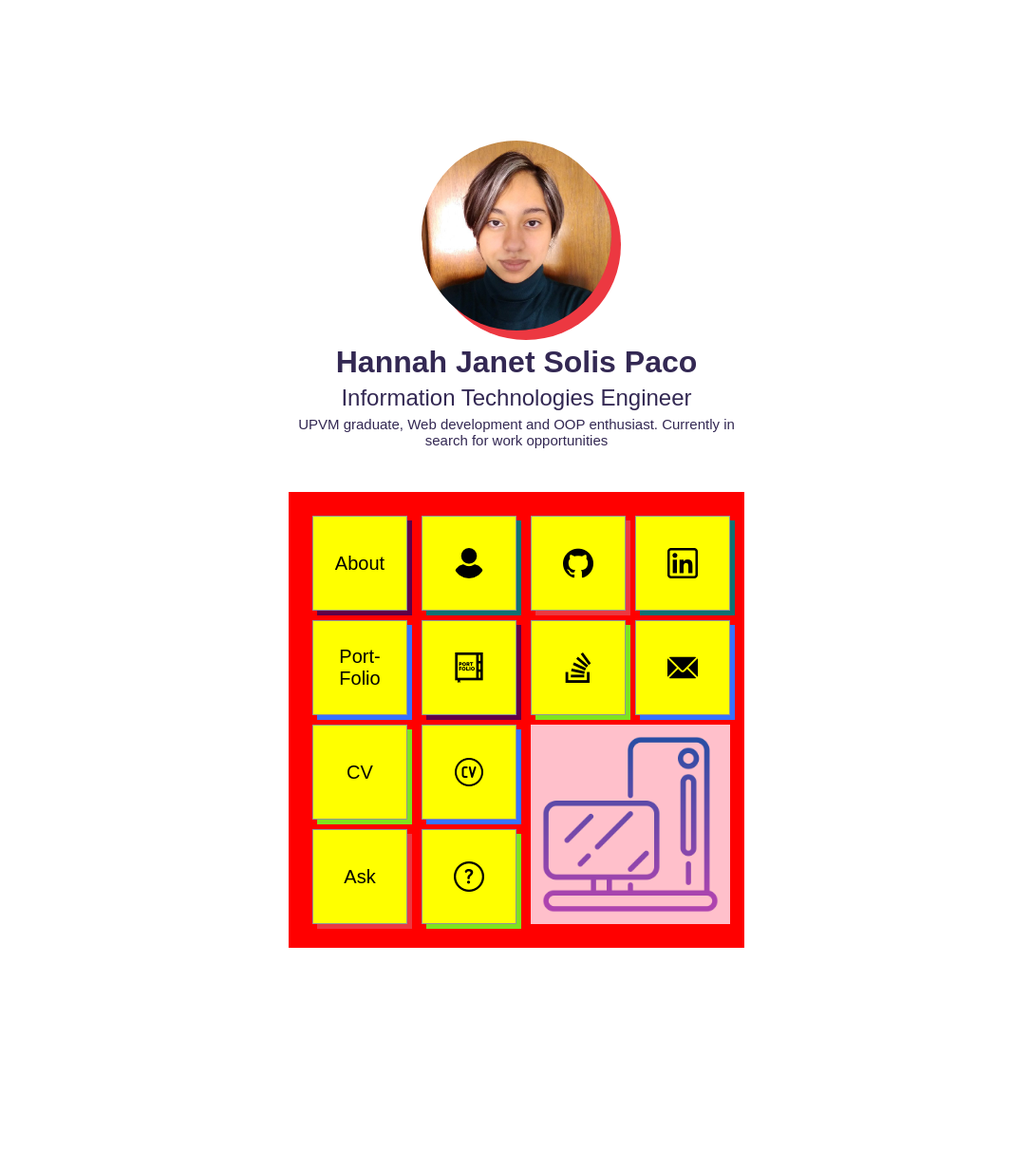
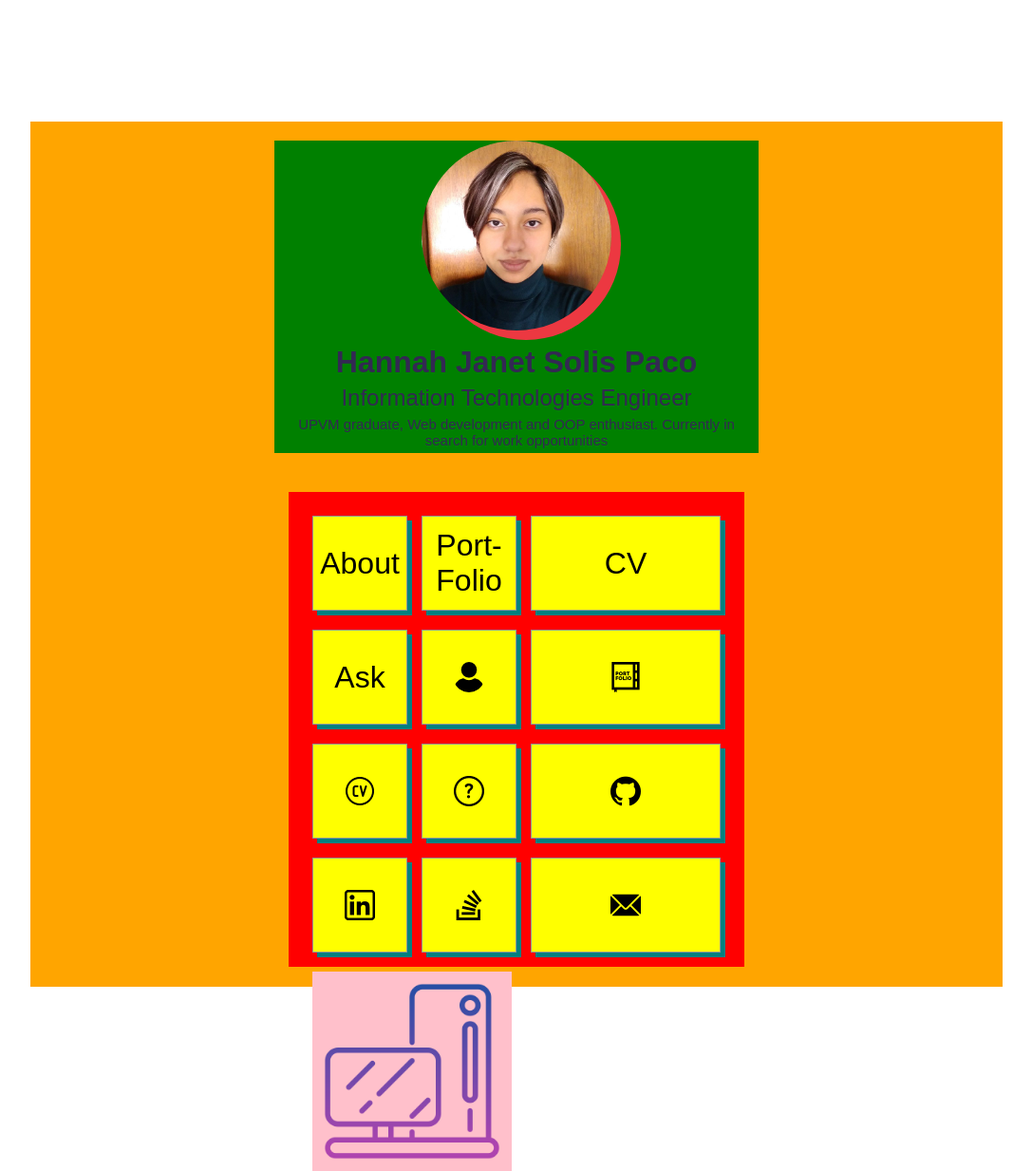
Before and after one commit to HannahSolis/HannahSolis.github.io, a plain HTML site: page index.html in a window 1280 px wide. Shown: the whole page at 95% size, without its empty margins (96-1183 px from the left). Before the commit the page ends 1147 px from the top, so only its background shows below. Drawn offline with Linux system fonts and the light colour scheme; a web font is replaced by a local one.

Commit message:
eliminacion del div contenedor

```diff
--- a/estilos/styles.css
+++ b/estilos/styles.css
@@ -17,14 +17,7 @@ body {
     margin: 0;
 }
 
-#particles-js {
-    background-color: #ffffff;
-    position: fixed;
-    width: 100%;
-    height: 100%;
-    top: 0;
-    z-index: -1;
-}
+
 
 div {
     display: inline-block;
@@ -55,6 +48,7 @@ p {
 }
 
 .main {
+    background-color: orange;
     display: flex;
     align-items: center;
     justify-content: center;
@@ -65,6 +59,7 @@ p {
 }
 
 .contenedor-principal {
+    background-color: green;
     max-width: 80%;
     max-height:100%;
     display: flex;
@@ -92,9 +87,11 @@ a {
 
 .contenedor-botones {
     background-color: red;
-    display: grid;
     max-width: 500px;
     max-height: 500px;
+
+    display: grid;
+
     grid-template-columns: repeat(2, 105px) 210px;
     grid-template-rows: 1fr;
     column-gap: 10px;
@@ -121,9 +118,9 @@ a {
 }
 
 .boton:hover {
-    box-shadow: none;
+    /*box-shadow: none;
     color:teal;
-    transition: all 0.3s ease-in-out;
+    transition: all 0.3s ease-in-out;*/
 }
 
 .container {
@@ -165,10 +162,16 @@ a {
 }
 
 .graph2 {
+    background-color: pink;
     box-shadow: none;
     border: none;
 }
 
+
+/*      Colores de los botones */
+
+
+/*
 .col1 {
     box-shadow: 5px 5px #600047;
     transition: all 0.3s ease-in-out;
@@ -204,7 +207,6 @@ a {
 .col3 {
     box-shadow: 5px 5px #7ee31f;
     transition: all 0.3s ease-in-out;
-    /*box-shadow: 5px 5px #a69cc4;*/
 }
 
 .col3:hover {
@@ -250,8 +252,27 @@ a {
     filter: invert(32%) sepia(57%) saturate(604%) hue-rotate(132deg) brightness(99%) contrast(94%);
 }
 
+*/
+
+
+/* Imagen de la grafica */
+
 .graph > img {
     width: 200px;
+}
+
+
+
+
+/* ------- Estilos para JavaScript ----*/
+
+#particles-js {
+    background-color: #ffffff;
+    position: fixed;
+    width: 100%;
+    height: 100%;
+    top: 0;
+    z-index: -1;
 }
 
 /* ------- Responsive design --------*/
--- a/index.html
+++ b/index.html
@@ -21,7 +21,9 @@
 
 	</head>
 	<body>
+
 		<!-- <div id="particles-js"></div> -->
+
 		<div class="main">
 
 			<div class="contenedor-principal">
@@ -33,34 +35,20 @@
 
 			<div class="contenedor-botones">
 
-				<div class="container p11">
+
 					<a href="about.html"><div class="boton col1">About</div></a>
 					<a href="portfolio.html"><div class="boton col2">Port-&#10Folio</div></a>
 					<a href="https://drive.google.com/file/d/1YIbtBPIADYv2px5ocuFZTbbEfNR3mKCq/view?usp=share_link" target="_blank"><div class="boton col3">CV</div></a>
 					<a href="https://forms.gle/xvA81ixFkaZGoH2C6" target="_blank"><div class="boton col4">Ask</div></a>
-				</div>
-
-
-				<div class="container p21">
-					<a href="about.html" ><div class="boton b12 col5"><img src="imagenes/user.png"></div></a>
-					<a href="portfolio.html"><div class="boton b22 col1"><img src="imagenes/port.png"></div></a>
-					<a href="https://drive.google.com/file/d/1YIbtBPIADYv2px5ocuFZTbbEfNR3mKCq/view?usp=share_link" target="_blank"><div class="boton b32 col2"><img src="imagenes/cv.png"></div></a>
-					<a href="https://forms.gle/xvA81ixFkaZGoH2C6" target="_blank"><div class="boton b42 esp col3"><img src="imagenes/quest.png"></div></a>
-				</div>
-
-				<div class="container p31">
-					<div class="box">
-						<a href="https://github.com/HannahSolis" target="_blank"><div class="boton col4"><img src="imagenes/git.png"></div></a>
-						<a href="https://www.linkedin.com/in/hannah-solis/" target="_blank"><div class="boton col5"><img src="imagenes/in.png"></div></a>
-						<a href="https://stackoverflow.com/users/21416839/hannah-solis" target="_blank"><div class="boton col3"><img src="imagenes/008-stack-overflow.png"></div></a>
-						<a href="mailto: hajanet.01@outlook.com" target="_blank"><div class="boton col2" ><img src="imagenes/email.png"></div></a>
-						<a href="https://forms.gle/xvA81ixFkaZGoH2C6" target="_blank"><div class="boton op1 col4"><img src="imagenes/quest.png"></div></a>
-						<a href="/"><div class="boton op2 graph2"><img src="imagenes/computer.png"></div></a>
-					</div>
-
-
+					<div class="boton b12 col5"><img src="imagenes/user.png"></div>
+					<div class="boton b22 col1"><img src="imagenes/port.png"></div>
+					<div class="boton b32 col2"><img src="imagenes/cv.png"></div>
+					<div class="boton b42 esp col3"><img src="imagenes/quest.png"></div>
+					<a href="https://github.com/HannahSolis" target="_blank"><div class="boton col4"><img src="imagenes/git.png"></div></a>
+					<a href="https://www.linkedin.com/in/hannah-solis/" target="_blank"><div class="boton col5"><img src="imagenes/in.png"></div></a>
+					<a href="https://stackoverflow.com/users/21416839/hannah-solis" target="_blank"><div class="boton col3"><img src="imagenes/008-stack-overflow.png"></div></a>
+					<a href="mailto: hajanet.01@outlook.com" target="_blank"><div class="boton col2" ><img src="imagenes/email.png"></div></a>
 					<div class="boton graph"><img src="imagenes/computer.png"></div>
-				</div>
 
 			</div>
 		</div>
```
